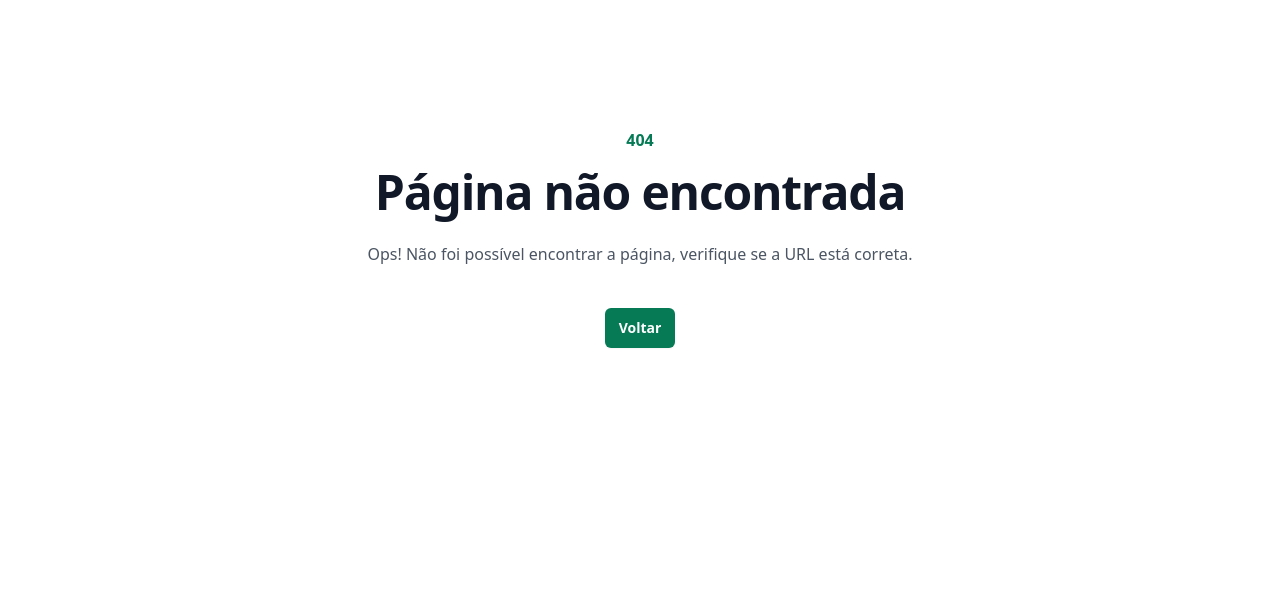
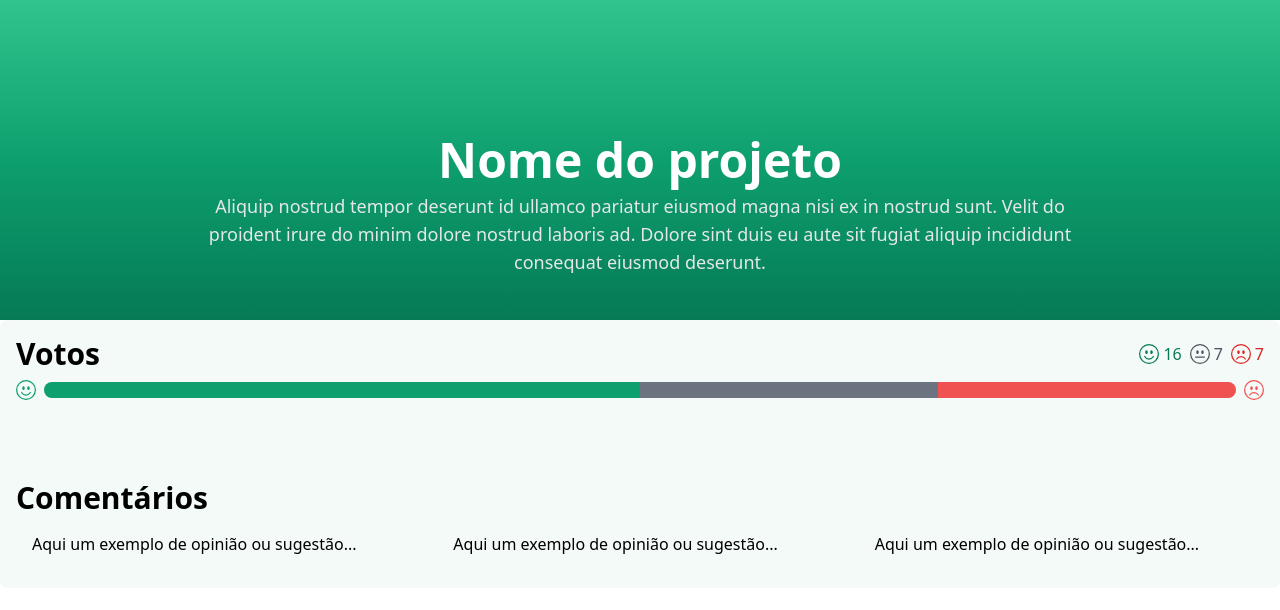
Before and after one commit to fakersl2/ProjetoFeiraCiencias, a React (Create React App) app: page /projeto in a window 1280 px wide. Before the commit this address had no page. Shown: the top 610 px of the page. Built offline with nearby package versions, Linux system fonts and the light colour scheme.

Commit message:
Criando a página do produto

```diff
--- a/src/Rotas.js
+++ b/src/Rotas.js
@@ -10,6 +10,7 @@ import Home from './pages/Home';
 import Login from './pages/login';
 import Projetos from './pages/Projetos';
 import Inicio from './pages/Inicio';
+import Projeto2 from './pages/Projeto2';
 
 export const Rotas = () => {
     return (
@@ -29,8 +30,9 @@ export const Rotas = () => {
                 <Route path="/headernav" element={<Headernav />} />
                 <Route path="/home" element={<Home />} />
                 <Route path="/login" element={<Login />} />
-                <Route path="/Projetos" element={<Projetos />} />
-                <Route path="/Inicio" element={<Inicio />} />
+                <Route path="/projetos" element={<Projetos />} />
+                <Route path="/inicio" element={<Inicio />} />
+                <Route path="/projeto" element={<Projeto2 />} />
             </Routes>
         </Router>
     );
--- /dev/null
+++ b/src/pages/GradientProjetos.js
@@ -0,0 +1,21 @@
+import React from 'react'
+import { FaArrowLeft } from "react-icons/fa";
+
+const GradientProjetos = () => {
+    return (
+        <div
+            className="z-0 pt-16 text-center text-white transition-all h-80 bg-gradient-to-b from-green-400 via-green-500 to-green-600">
+            <div className="flex flex-col items-center py-10 mx-auto">
+                <FaArrowLeft className="p-4" />
+                <h1 className="z-10 text-4xl font-extrabold sm:text-5xl dark:text-white">Nome do projeto</h1>
+                <p className="w-full max-w-4xl mt-2 text-center text-gray-200 sm:text-lg">
+                    Aliquip nostrud tempor deserunt id ullamco pariatur eiusmod magna nisi ex in nostrud sunt.
+                    Velit do proident irure do minim dolore nostrud laboris ad.
+                    Dolore sint duis eu aute sit fugiat aliquip incididunt consequat eiusmod deserunt.
+                </p>
+            </div>
+        </div>
+    )
+}
+
+export default GradientProjetos;
--- /dev/null
+++ b/src/pages/Projeto2.js
@@ -0,0 +1,15 @@
+import React from 'react'
+import Votacao from './avaliacoes'
+import GradientProjetos from './GradientProjetos'
+
+const Projeto2 = () => {
+  return (
+    <>
+    <GradientProjetos />
+    <Votacao />
+
+    </>
+  )
+}
+
+export default Projeto2;
--- a/src/pages/Projetos.js
+++ b/src/pages/Projetos.js
@@ -40,7 +40,7 @@ const Projetos = () => {
 
                             <div className="flex items-center justify-between w-full p-4 bg-gray-100 border border-gray-200 rounded-lg shadow-md">
                                 <div>
-                                    <h2 className="text-lg font-medium text-gray-800">Jogos</h2>
+                                    <h2 className="text-lg font-medium text-gray-800"><a href="/projeto" className="cursor-pointer">Jogos</a></h2>
                                     <div className="space-x-4 text-sm text-gray-500">
                                         <span>Química</span>
                                         <span>2B</span>
@@ -68,6 +68,7 @@ const Projetos = () => {
                                 </button>
                             </div>
 
+                            {/* CARD2 */}
                             <div className="flex items-center justify-between w-full p-4 bg-gray-100 border border-gray-200 rounded-lg shadow-md">
                                 <div>
                                 <h2 className="text-lg font-medium text-gray-800">Jogos</h2>
@@ -83,6 +84,7 @@ const Projetos = () => {
                                 </button>
                             </div>
 
+                            {/* CARD3 */}
                             <div className="flex items-center justify-between w-full p-4 bg-gray-100 border-2 border-gray-200 border-dashed rounded-lg shadow-md hover:shadow-lg">
                                 <div>
                                 <h2 className="text-lg font-medium text-gray-800">Adicionar Novo Projeto</h2>
```
